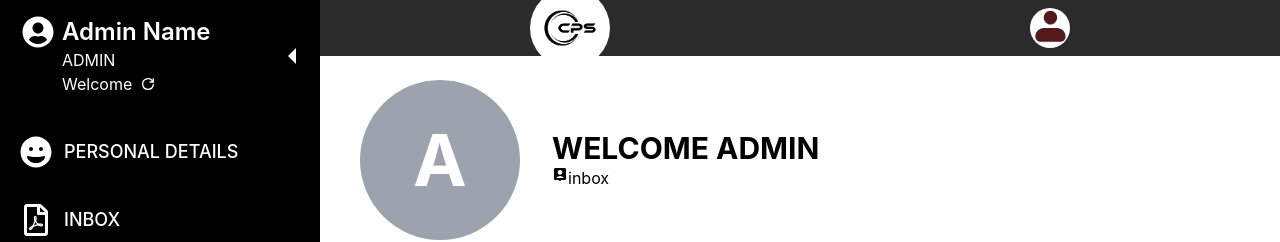
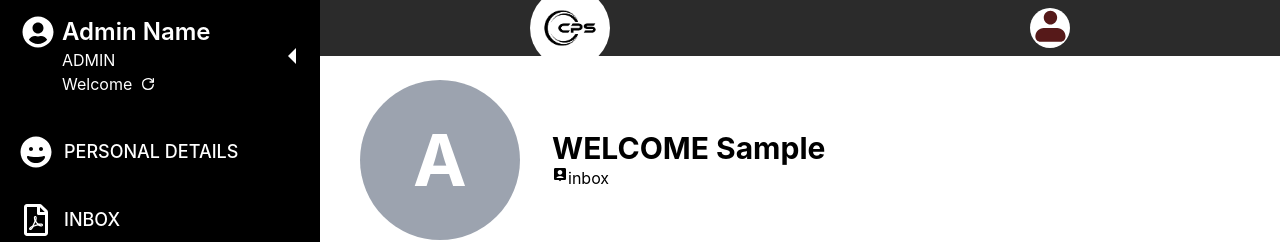
Before and after one commit to weresh/agent-placement, a React (Create React App) app: page /admin/adminpersonaldetails in a window 1280 px wide. Shown: the top 242 px of the page. Built offline with nearby package versions, Linux system fonts and the light colour scheme; sample sign-in values are in the browser's storage.

Commit message:
add firstname

```diff
--- a/src/pages/admin/Adminpersonaldetails.js
+++ b/src/pages/admin/Adminpersonaldetails.js
@@ -30,7 +30,7 @@ const Adminpersonaldetails = () => {
                   A
               </div>
               <div className="flex flex-col px-8 ">
-                  <p className="text-3xl font-bold"> WELCOME ADMIN</p>
+                  <p className="text-3xl font-bold"> WELCOME {user.firstName}</p>
                   <div className='flex'>
                   <RiAccountPinBoxFill />
                   <p>inbox</p>
@@ -39,7 +39,7 @@ const Adminpersonaldetails = () => {
               </div>
           </div>
           <hr className=" border-2 border-black my-8 "></hr>
-          <div className=" p-6 text-left rounded-lg w-full max-w-md">
+          <div className=" p-6 text-left rounded-lg w-full max-w-md ">
             <p><strong>Firstname:</strong> {user.firstName}</p>
             <p><strong>Lastname:</strong> {user.lastName}</p>
             <p><strong>Email:</strong> {user.email}</p>
```
